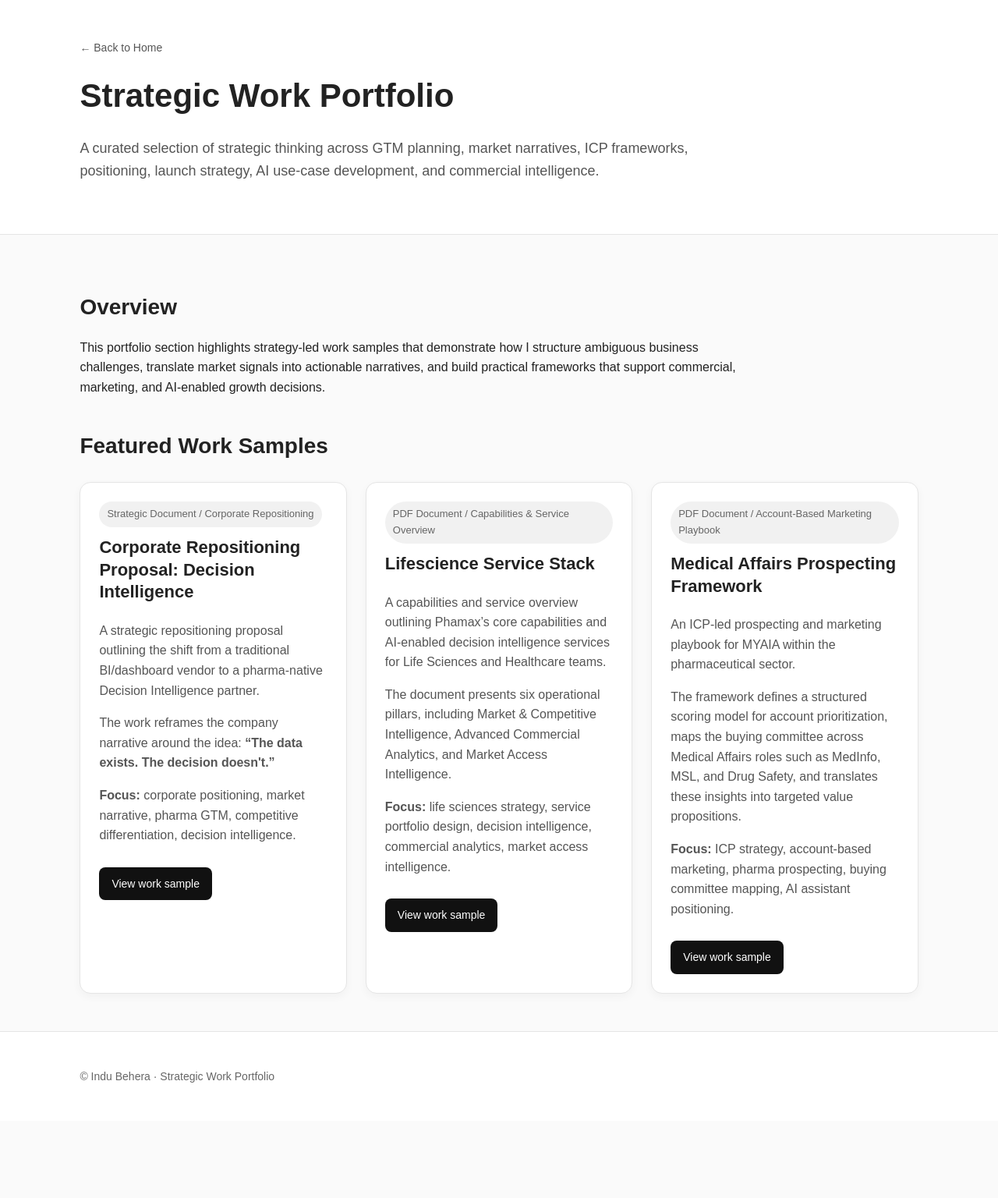
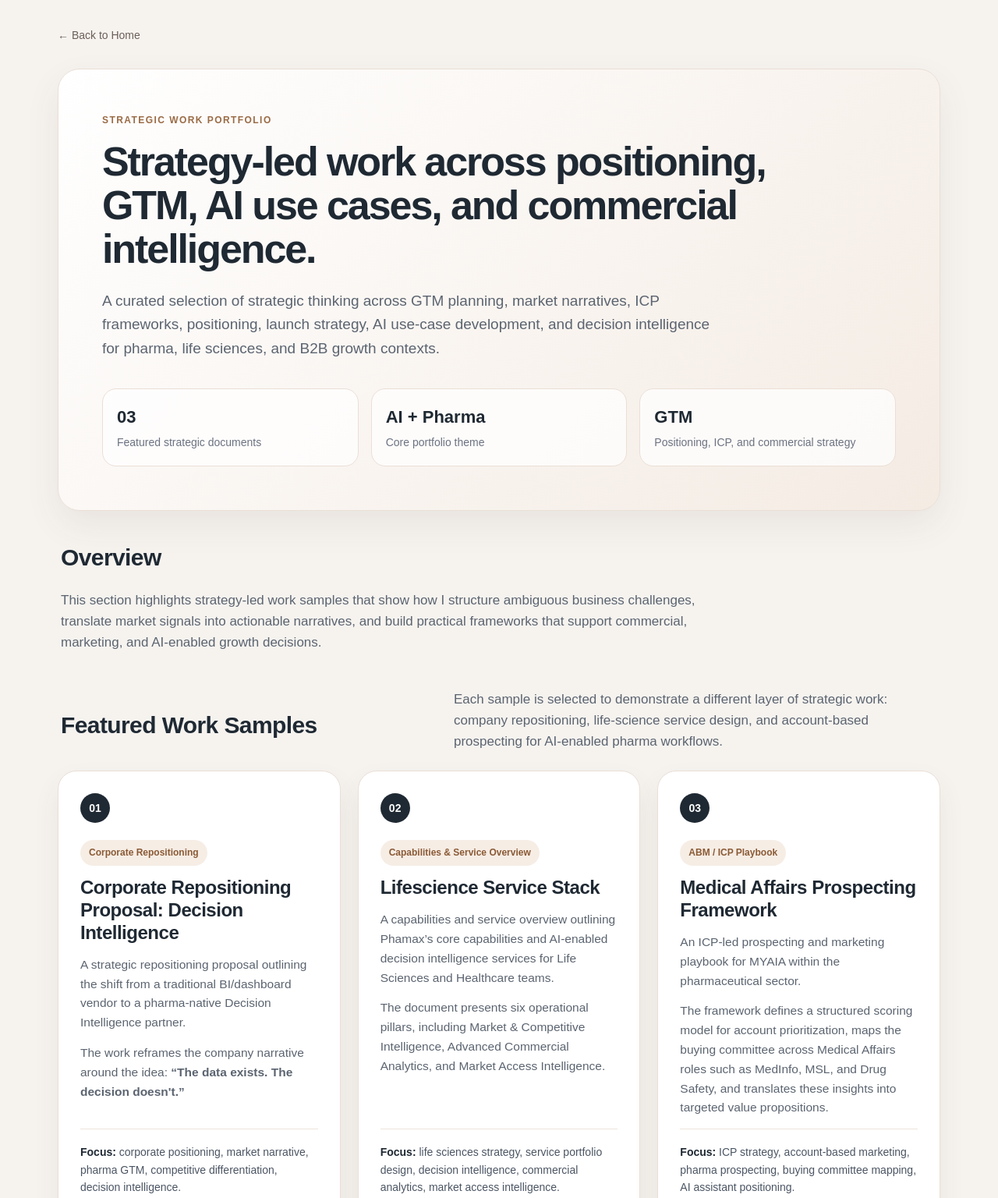
Before and after one commit to InduBehera/indubehera.github.io, a plain HTML site: page work-portfolio/strategic-documents.html in a window 1280 px wide. Shown: the top 1536 px of the page at 78% size. Before the commit the page ends 1437 px from the top, so only its background shows below. Drawn offline with Linux system fonts and the light colour scheme.

Commit message:
Update strategic-documents.html

```diff
--- a/work-portfolio/strategic-documents.html
+++ b/work-portfolio/strategic-documents.html
@@ -7,123 +7,306 @@
   <meta name="description" content="Strategic work portfolio by Indu Behera covering GTM thinking, market narratives, ICP frameworks, positioning, launch planning, AI use-case strategy, and commercial intelligence.">
 
   <style>
+    * {
+      box-sizing: border-box;
+    }
+
     body {
       margin: 0;
       font-family: Arial, sans-serif;
       line-height: 1.6;
-      color: #222;
-      background: #fafafa;
+      color: #1f2933;
+      background: #f6f3ef;
     }
 
-    header {
-      padding: 48px 8%;
-      background: #ffffff;
-      border-bottom: 1px solid #e5e5e5;
+    a {
+      color: inherit;
     }
 
-    header a {
-      color: #555;
+    .page {
+      max-width: 1180px;
+      margin: 0 auto;
+      padding: 32px 24px 56px;
+    }
+
+    .back-link {
+      display: inline-block;
+      margin-bottom: 32px;
+      color: #6b5f57;
       text-decoration: none;
       font-size: 14px;
     }
 
+    .hero {
+      background: linear-gradient(135deg, #ffffff 0%, #f4ebe3 100%);
+      border: 1px solid #eadfd6;
+      border-radius: 28px;
+      padding: 56px;
+      margin-bottom: 36px;
+      box-shadow: 0 18px 45px rgba(72, 55, 39, 0.08);
+    }
+
+    .eyebrow {
+      text-transform: uppercase;
+      letter-spacing: 0.12em;
+      font-size: 12px;
+      font-weight: 700;
+      color: #9a6b45;
+      margin-bottom: 14px;
+    }
+
     h1 {
-      margin-top: 24px;
-      font-size: 42px;
-      line-height: 1.2;
+      margin: 0;
+      max-width: 860px;
+      font-size: 52px;
+      line-height: 1.08;
+      letter-spacing: -0.04em;
+      color: #1f2933;
     }
 
     .intro {
-      max-width: 800px;
-      font-size: 18px;
-      color: #555;
+      max-width: 780px;
+      margin-top: 24px;
+      font-size: 19px;
+      color: #5b6470;
     }
 
-    main {
-      padding: 48px 8%;
+    .summary-strip {
+      display: grid;
+      grid-template-columns: repeat(3, 1fr);
+      gap: 16px;
+      margin-top: 36px;
+    }
+
+    .summary-item {
+      background: rgba(255, 255, 255, 0.75);
+      border: 1px solid #eadfd6;
+      border-radius: 18px;
+      padding: 18px;
+    }
+
+    .summary-item strong {
+      display: block;
+      font-size: 22px;
+      color: #1f2933;
+    }
+
+    .summary-item span {
+      display: block;
+      margin-top: 4px;
+      font-size: 14px;
+      color: #6b7280;
     }
 
     .section-intro {
       max-width: 850px;
-      margin-bottom: 40px;
+      margin: 0 0 34px;
+      padding: 0 4px;
     }
 
     .section-intro h2,
-    section h2 {
-      font-size: 28px;
-      margin-bottom: 12px;
+    .samples-header h2 {
+      font-size: 30px;
+      letter-spacing: -0.02em;
+      margin-bottom: 10px;
+      color: #1f2933;
+    }
+
+    .section-intro p,
+    .samples-header p {
+      color: #5b6470;
+      font-size: 17px;
+    }
+
+    .samples-header {
+      display: flex;
+      justify-content: space-between;
+      gap: 24px;
+      align-items: flex-end;
+      margin-top: 44px;
+      margin-bottom: 24px;
+      padding: 0 4px;
+    }
+
+    .samples-header p {
+      max-width: 620px;
+      margin: 0;
     }
 
     .portfolio-grid {
       display: grid;
-      grid-template-columns: repeat(auto-fit, minmax(280px, 1fr));
-      gap: 24px;
-      margin-top: 24px;
+      grid-template-columns: repeat(3, 1fr);
+      gap: 22px;
     }
 
     .portfolio-card {
+      position: relative;
+      display: flex;
+      flex-direction: column;
+      min-height: 420px;
       background: #ffffff;
-      border: 1px solid #e5e5e5;
-      border-radius: 14px;
-      padding: 24px;
-      box-shadow: 0 4px 12px rgba(0,0,0,0.04);
+      border: 1px solid #eadfd6;
+      border-radius: 24px;
+      padding: 28px;
+      box-shadow: 0 16px 35px rgba(72, 55, 39, 0.07);
+      transition: transform 0.2s ease, box-shadow 0.2s ease;
     }
 
-    .portfolio-card h3 {
-      margin-top: 0;
-      font-size: 22px;
-      line-height: 1.3;
+    .portfolio-card:hover {
+      transform: translateY(-4px);
+      box-shadow: 0 22px 45px rgba(72, 55, 39, 0.12);
     }
 
-    .portfolio-card p {
-      color: #555;
+    .card-number {
+      width: 38px;
+      height: 38px;
+      border-radius: 50%;
+      background: #1f2933;
+      color: #ffffff;
+      display: flex;
+      align-items: center;
+      justify-content: center;
+      font-size: 14px;
+      font-weight: 700;
+      margin-bottom: 22px;
     }
 
     .tag {
       display: inline-block;
-      margin-bottom: 12px;
-      font-size: 13px;
-      color: #666;
-      background: #f1f1f1;
-      padding: 6px 10px;
+      align-self: flex-start;
+      margin-bottom: 14px;
+      font-size: 12px;
+      font-weight: 700;
+      color: #8a5a35;
+      background: #f6ede5;
+      padding: 7px 11px;
       border-radius: 999px;
+    }
+
+    .portfolio-card h3 {
+      margin: 0 0 14px;
+      font-size: 24px;
+      line-height: 1.2;
+      letter-spacing: -0.02em;
+      color: #1f2933;
+    }
+
+    .portfolio-card p {
+      color: #5b6470;
+      font-size: 15.5px;
+      margin: 0 0 14px;
+    }
+
+    .focus {
+      margin-top: auto;
+      padding-top: 18px;
+      border-top: 1px solid #eee4dc;
+      font-size: 14px;
+      color: #4b5563;
+    }
+
+    .focus strong {
+      color: #1f2933;
     }
 
     .button {
       display: inline-block;
-      margin-top: 12px;
-      padding: 10px 16px;
-      border-radius: 8px;
-      background: #111;
+      margin-top: 18px;
+      padding: 12px 16px;
+      border-radius: 12px;
+      background: #1f2933;
       color: #ffffff;
       text-decoration: none;
       font-size: 14px;
+      font-weight: 700;
+      text-align: center;
     }
 
     .button:hover {
-      background: #333;
+      background: #3a4654;
     }
 
     footer {
-      padding: 32px 8%;
-      border-top: 1px solid #e5e5e5;
-      background: #ffffff;
-      color: #666;
+      margin-top: 48px;
+      padding-top: 24px;
+      border-top: 1px solid #eadfd6;
+      color: #7b7169;
       font-size: 14px;
+    }
+
+    @media (max-width: 900px) {
+      .hero {
+        padding: 36px;
+      }
+
+      h1 {
+        font-size: 40px;
+      }
+
+      .summary-strip,
+      .portfolio-grid {
+        grid-template-columns: 1fr;
+      }
+
+      .samples-header {
+        display: block;
+      }
+
+      .portfolio-card {
+        min-height: auto;
+      }
+    }
+
+    @media (max-width: 560px) {
+      .page {
+        padding: 20px 16px 40px;
+      }
+
+      .hero {
+        padding: 28px;
+        border-radius: 22px;
+      }
+
+      h1 {
+        font-size: 34px;
+      }
+
+      .intro {
+        font-size: 17px;
+      }
     }
   </style>
 </head>
 
 <body>
 
-  <header>
-    <a href="../index.html">← Back to Home</a>
-    <h1>Strategic Work Portfolio</h1>
+  <div class="page">
+
+    <a class="back-link" href="../index.html">← Back to Home</a>
+
+    <header class="hero">
+      <div class="eyebrow">Strategic Work Portfolio</div>
+      <h1>Strategy-led work across positioning, GTM, AI use cases, and commercial intelligence.</h1>
       <p class="intro">
         A curated selection of strategic thinking across GTM planning, market narratives,
         ICP frameworks, positioning, launch strategy, AI use-case development,
-      and commercial intelligence.
+        and decision intelligence for pharma, life sciences, and B2B growth contexts.
       </p>
+
+      <div class="summary-strip">
+        <div class="summary-item">
+          <strong>03</strong>
+          <span>Featured strategic documents</span>
+        </div>
+        <div class="summary-item">
+          <strong>AI + Pharma</strong>
+          <span>Core portfolio theme</span>
+        </div>
+        <div class="summary-item">
+          <strong>GTM</strong>
+          <span>Positioning, ICP, and commercial strategy</span>
+        </div>
+      </div>
     </header>
 
     <main>
@@ -131,20 +314,30 @@
       <section class="section-intro">
         <h2>Overview</h2>
         <p>
-        This portfolio section highlights strategy-led work samples that demonstrate
-        how I structure ambiguous business challenges, translate market signals into
-        actionable narratives, and build practical frameworks that support commercial,
-        marketing, and AI-enabled growth decisions.
+          This section highlights strategy-led work samples that show how I structure
+          ambiguous business challenges, translate market signals into actionable narratives,
+          and build practical frameworks that support commercial, marketing, and AI-enabled
+          growth decisions.
         </p>
       </section>
 
       <section>
+        <div class="samples-header">
+          <div>
             <h2>Featured Work Samples</h2>
+          </div>
+          <p>
+            Each sample is selected to demonstrate a different layer of strategic work:
+            company repositioning, life-science service design, and account-based
+            prospecting for AI-enabled pharma workflows.
+          </p>
+        </div>
 
         <div class="portfolio-grid">
 
           <article class="portfolio-card">
-          <span class="tag">Strategic Document / Corporate Repositioning</span>
+            <div class="card-number">01</div>
+            <span class="tag">Corporate Repositioning</span>
             <h3>Corporate Repositioning Proposal: Decision Intelligence</h3>
             <p>
               A strategic repositioning proposal outlining the shift from a traditional
@@ -154,17 +347,18 @@
               The work reframes the company narrative around the idea:
               <strong>“The data exists. The decision doesn't.”</strong>
             </p>
-          <p>
+            <div class="focus">
               <strong>Focus:</strong> corporate positioning, market narrative, pharma GTM,
               competitive differentiation, decision intelligence.
-          </p>
+            </div>
             <a class="button" href="https://drive.google.com/file/d/1HdWpAsDunwP5oi7cLRajES9xJRouCuPO/view?usp=drive_link" target="_blank" rel="noopener noreferrer">
               View work sample
             </a>
           </article>
 
           <article class="portfolio-card">
-          <span class="tag">PDF Document / Capabilities & Service Overview</span>
+            <div class="card-number">02</div>
+            <span class="tag">Capabilities & Service Overview</span>
             <h3>Lifescience Service Stack</h3>
             <p>
               A capabilities and service overview outlining Phamax’s core capabilities
@@ -176,17 +370,18 @@
               Competitive Intelligence, Advanced Commercial Analytics, and Market
               Access Intelligence.
             </p>
-          <p>
+            <div class="focus">
               <strong>Focus:</strong> life sciences strategy, service portfolio design,
               decision intelligence, commercial analytics, market access intelligence.
-          </p>
+            </div>
             <a class="button" href="https://drive.google.com/file/d/1rngCwBvj5Jb5vF0rYCMjZixeS53M3lS4/view?usp=sharing" target="_blank" rel="noopener noreferrer">
               View work sample
             </a>
           </article>
 
           <article class="portfolio-card">
-          <span class="tag">PDF Document / Account-Based Marketing Playbook</span>
+            <div class="card-number">03</div>
+            <span class="tag">ABM / ICP Playbook</span>
             <h3>Medical Affairs Prospecting Framework</h3>
             <p>
               An ICP-led prospecting and marketing playbook for MYAIA within the
@@ -198,10 +393,10 @@
               MSL, and Drug Safety, and translates these insights into targeted value
               propositions.
             </p>
-          <p>
+            <div class="focus">
               <strong>Focus:</strong> ICP strategy, account-based marketing, pharma
               prospecting, buying committee mapping, AI assistant positioning.
-          </p>
+            </div>
             <a class="button" href="https://drive.google.com/file/d/1lWkYWNMDb1D4e7aIZyKBmi8tlCW-pWR7/view?usp=drive_link" target="_blank" rel="noopener noreferrer">
               View work sample
             </a>
@@ -216,5 +411,7 @@
       <p>© Indu Behera · Strategic Work Portfolio</p>
     </footer>
 
+  </div>
+
 </body>
 </html>
```
Lines whose indentation alone changed are shown as unchanged.
